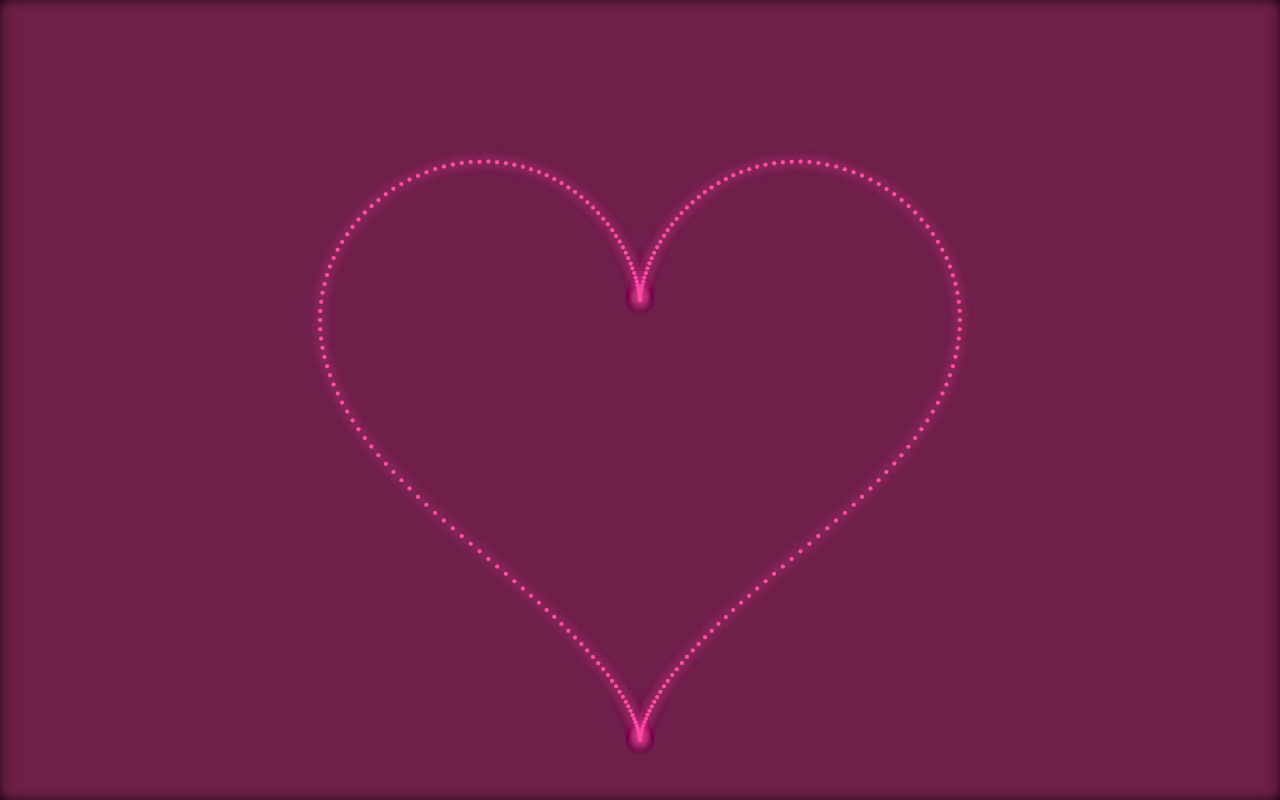
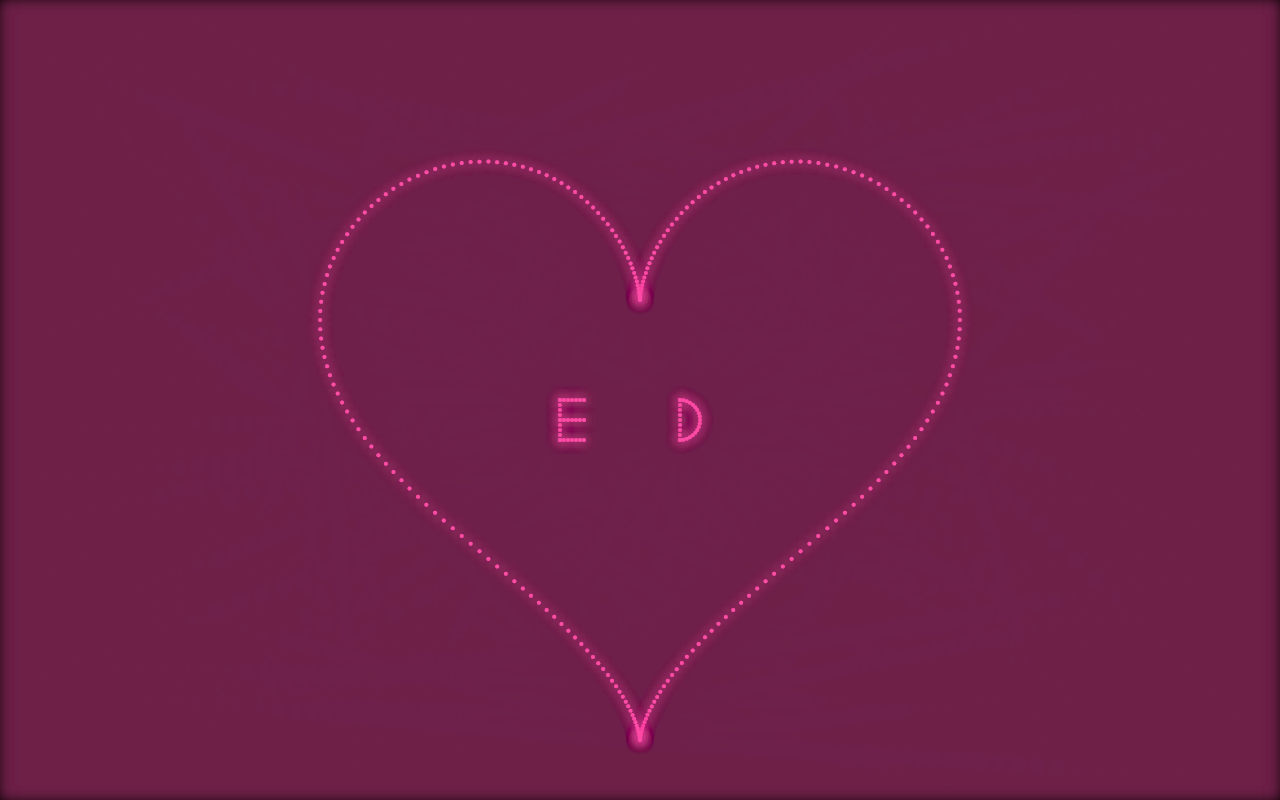
Before and after one commit to denis1729/Detalle, a plain HTML site: page index.html in a window 1280 px wide. Both pictures are taken after a click on the picture 640 px from the left and 281 px from the top of the page. Drawn offline with Linux system fonts and the light colour scheme.

Commit message:
detalle para mi bella esposa

```diff
--- a/index.html
+++ b/index.html
@@ -341,6 +341,16 @@ function heartFormationAnimation(callback){
     ));
   }
 
+  const letters = generateLetters(size);
+    letters.forEach(p=>{
+    particles.push(createParticle(
+    Math.random()*canvas.width,
+    Math.random()*canvas.height,
+    centerX + p.x,
+    centerY + p.y
+    ));
+        });
+
   let frame = 0;
 
   function animate(){
@@ -373,6 +383,31 @@ function heartFormationAnimation(callback){
 function createParticle(x,y,tx,ty){
   return {x,y,tx,ty};
 }
+
+function generateLetters(size){
+  const points=[];
+  const ox=-size*4;
+  const oy=size;
+
+  // E
+  for(let i=-4;i<=4;i++) points.push({x:ox, y:oy+i*5});
+  for(let i=0;i<=6;i++){
+    points.push({x:ox+i*4, y:oy+20});
+    points.push({x:ox+i*4, y:oy});
+    points.push({x:ox+i*4, y:oy-20});
+  }
+
+  // D
+  const dx=size*2;
+  for(let i=-4;i<=4;i++) points.push({x:dx, y:oy+i*5});
+  for(let a=-90;a<=90;a+=10){
+    const r=a*Math.PI/180;
+    points.push({x:dx+Math.cos(r)*20, y:oy+Math.sin(r)*20});
+  }
+
+  return points;
+}
+
 
 /* =====================================================
    FUEGOS ARTIFICIALES (IGUAL)
```
